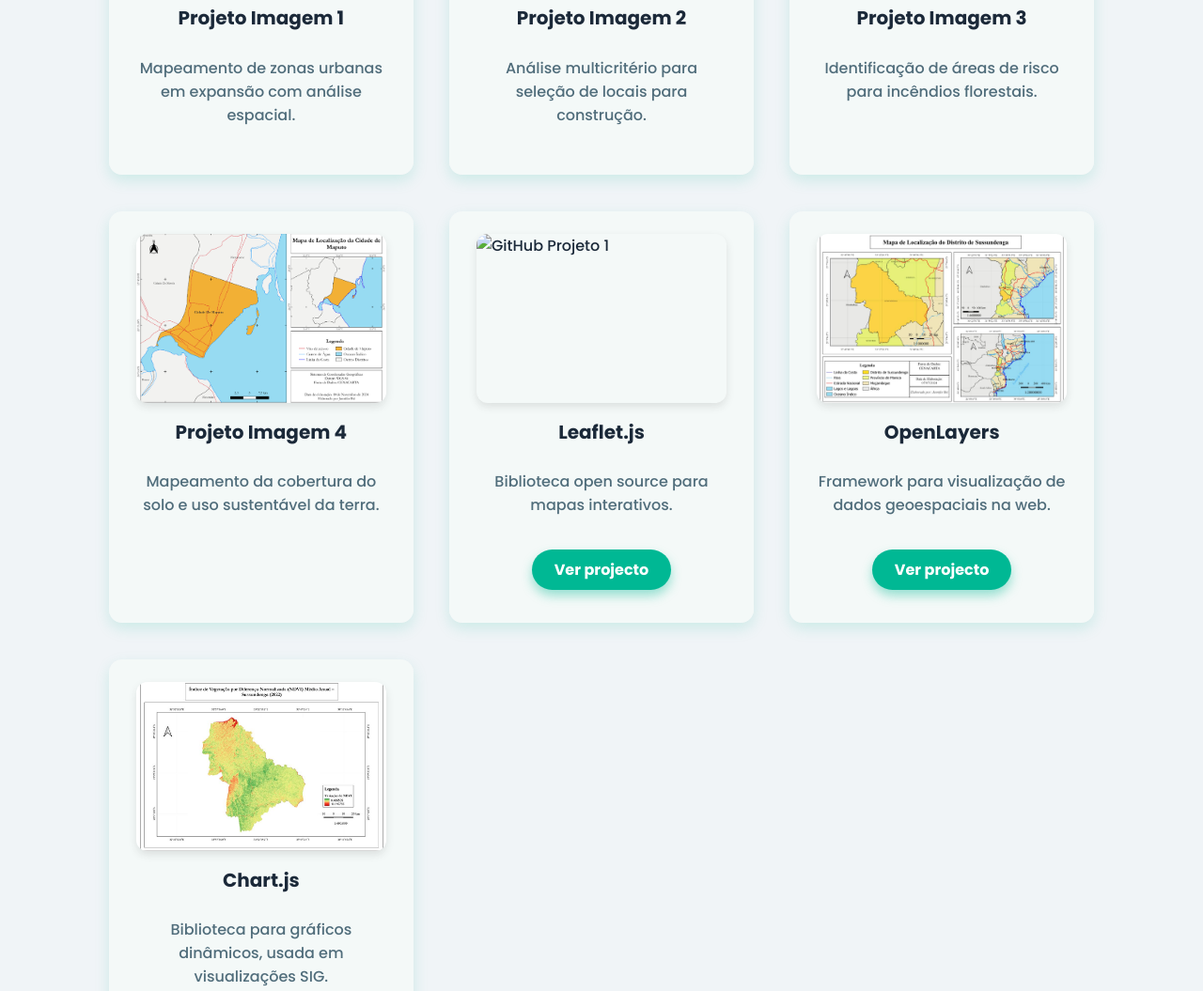
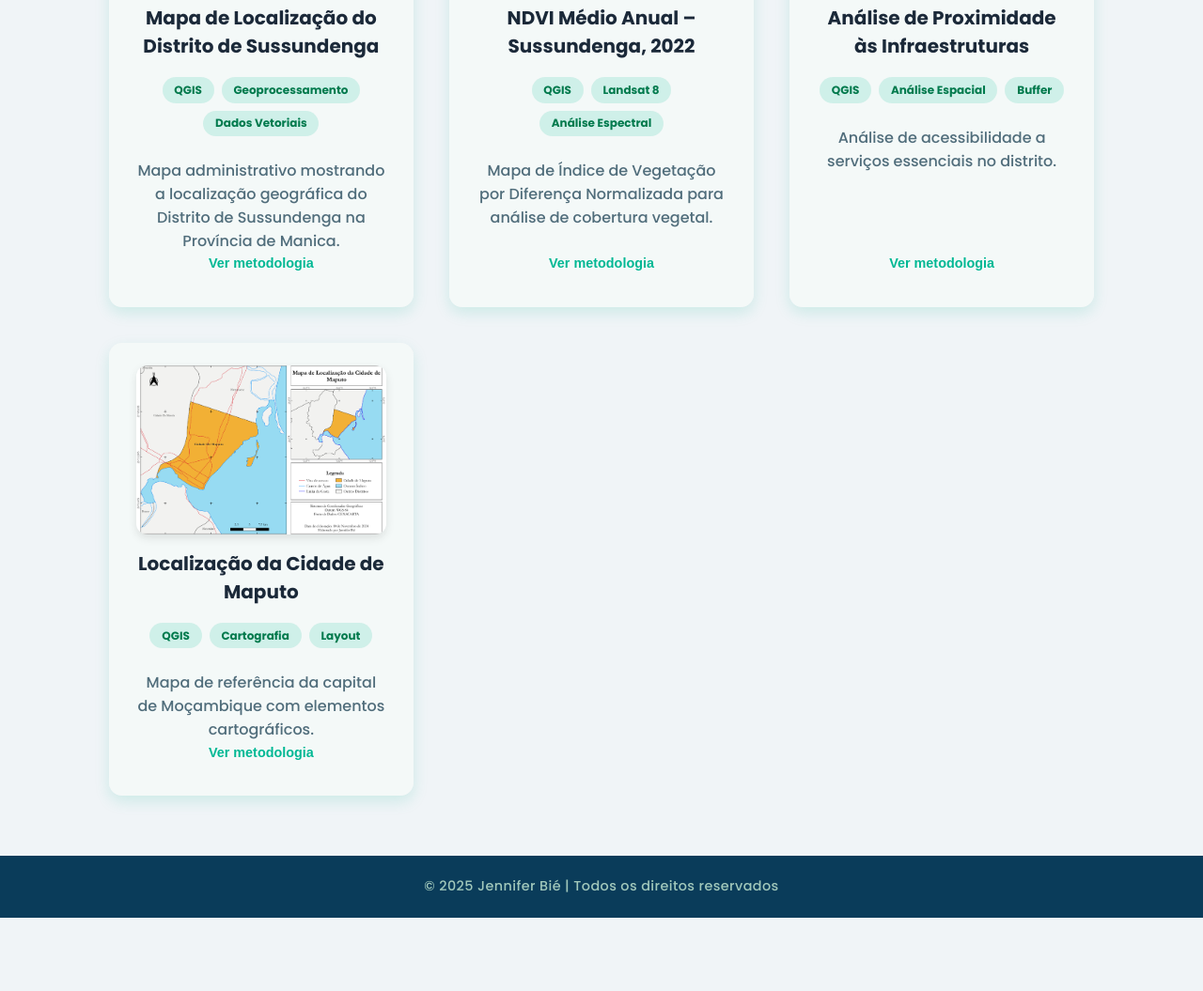
Before and after one commit to jenniferbie/portfolio-jennifer-bie, a plain HTML site: page index.html in a window 1280 px wide. Shown: the part 2036-3091 px from the top of the page at 94% size. After the commit the page ends 3013 px from the top, so only its background shows below. Drawn offline with Linux system fonts and the light colour scheme.

```diff
--- a/index.html
+++ b/index.html
@@ -20,7 +20,7 @@
     position: relative;
     overflow-x: hidden;
   }
-  /* Fundo mapa do mundo suave */
+
   body::before {
     content: "";
     position: fixed;
@@ -124,7 +124,6 @@
     fill: white;
   }
 
-  /* Ferramentas e Tecnologias - fundo transparente para mostrar o mapa */
   .ferramentas {
     background: rgba(255, 255, 255, 0.4);
     border-left: 6px solid #00b894;
@@ -178,7 +177,6 @@
     text-align: center;
   }
 
-  /* Habilidades - mesmo estilo transparente */
   .habilidades {
     background: rgba(255, 255, 255, 0.4);
     border-left: 6px solid #00b894;
@@ -217,7 +215,6 @@
     left: 0;
   }
 
-  /* Projetos */
   .projects-section h2 {
     font-weight: 700;
     font-size: 2.2rem;
@@ -270,22 +267,60 @@
     color: #506d7b;
     text-align: center;
     flex-grow: 1;
+    margin-bottom: 0.5rem;
   }
-  .project a {
-    margin-top: 1.2rem;
-    background-color: #00b894;
-    color: white;
-    text-decoration: none;
-    padding: 0.55rem 1.5rem;
-    border-radius: 30px;
+
+  /* NOVOS ESTILOS ADICIONADOS */
+  .tech-badge {
+    display: flex;
+    gap: 0.5rem;
+    flex-wrap: wrap;
+    justify-content: center;
+    margin: 0.5rem 0;
+  }
+
+  .tech-badge span {
+    background: rgba(0,184,148,0.15);
+    color: #007a4d;
+    padding: 0.3rem 0.8rem;
+    border-radius: 20px;
+    font-size: 0.75rem;
     font-weight: 600;
-    box-shadow: 0 6px 12px rgba(0, 184, 148, 0.4);
-    transition: background-color 0.3s ease, transform 0.25s ease;
+  }
+
+  .ver-mais {
+    background: none;
+    border: none;
+    color: #00b894;
+    font-weight: 600;
+    cursor: pointer;
+    font-size: 0.9rem;
+    padding: 0.2rem 0.5rem;
+    margin-top: -0.5rem;
     display: inline-block;
   }
-  .project a:hover {
-    background-color: #018e67;
-    transform: scale(1.05);
+
+  .ver-mais:hover {
+    text-decoration: underline;
+  }
+
+  .methodology {
+    display: none;
+    font-size: 0.9rem;
+    text-align: left;
+    padding: 0.5rem;
+    margin-top: 0.5rem;
+    border-top: 1px dashed #00b894;
+    width: 100%;
+  }
+
+  .methodology ul {
+    padding-left: 1.2rem;
+  }
+
+  .methodology li {
+    margin-bottom: 0.3rem;
+    line-height: 1.4;
   }
 
   footer {
@@ -298,7 +333,6 @@
     letter-spacing: 0.4px;
   }
 
-  /* Modal zoom imagem */
   .modal {
     display: none;
     position: fixed;
@@ -435,42 +469,83 @@
     <h2>Meus Projectos</h2>
     <div class="projects">
       <div class="project">
-        <img src="loca.jpeg" alt="Projeto Imagem 1" data-zoom="loca.jpeg" />
-        <h3>Projeto Imagem 1</h3>
-        <p>Mapeamento de zonas urbanas em expansão com análise espacial.</p>
+        <img src="loca.jpeg" alt="Mapa de Localização do Distrito de Sussundenga" data-zoom="loca.jpeg" />
+        <h3>Mapa de Localização do Distrito de Sussundenga</h3>
+        <div class="tech-badge">
+          <span>QGIS</span>
+          <span>Geoprocessamento</span>
+          <span>Dados Vetoriais</span>
+        </div>
+        <p>Mapa administrativo mostrando a localização geográfica do Distrito de Sussundenga na Província de Manica.</p>
+        <button class="ver-mais">Ver metodologia</button>
+        <div class="methodology">
+          <strong>Metodologia:</strong>
+          <ul>
+            <li><strong>Dados:</strong> Limites administrativos do INE (2022), estradas do OpenStreetMap</li>
+            <li><strong>Processos:</strong> Georreferenciamento, ajuste de projeção (WGS84), simbologia categorizada</li>
+            <li><strong>Análises:</strong> Cálculo de áreas, densidade populacional</li>
+          </ul>
+        </div>
       </div>
+
       <div class="project">
-        <img src="ndvi.jpeg" alt="Projeto Imagem 2" data-zoom="ndvi.jpeg" />
-        <h3>Projeto Imagem 2</h3>
-        <p>Análise multicritério para seleção de locais para construção.</p>
+        <img src="ndvi.jpeg" alt="NDVI Médio Anual – Sussundenga, 2022" data-zoom="ndvi.jpeg" />
+        <h3>NDVI Médio Anual – Sussundenga, 2022</h3>
+        <div class="tech-badge">
+          <span>QGIS</span>
+          <span>Landsat 8</span>
+          <span>Análise Espectral</span>
+        </div>
+        <p>Mapa de Índice de Vegetação por Diferença Normalizada para análise de cobertura vegetal.</p>
+        <button class="ver-mais">Ver metodologia</button>
+        <div class="methodology">
+          <strong>Metodologia:</strong>
+          <ul>
+            <li><strong>Dados:</strong> Imagens Landsat 8 (2022), máscara de nuvens</li>
+            <li><strong>Processos:</strong> Cálculo NDVI, classificação de densidade vegetal</li>
+            <li><strong>Ferramentas:</strong> Plugin Semi-Automatic Classification</li>
+          </ul>
+        </div>
       </div>
+
       <div class="project">
-        <img src="image.png" alt="Projeto Imagem 3" data-zoom="image.png" />
-        <h3>Projeto Imagem 3</h3>
-        <p>Identificação de áreas de risco para incêndios florestais.</p>
+        <img src="image.png" alt="Análise de Proximidade às Infraestruturas" data-zoom="image.png" />
+        <h3>Análise de Proximidade às Infraestruturas</h3>
+        <div class="tech-badge">
+          <span>QGIS</span>
+          <span>Análise Espacial</span>
+          <span>Buffer</span>
+        </div>
+        <p>Análise de acessibilidade a serviços essenciais no distrito.</p>
+        <button class="ver-mais">Ver metodologia</button>
+        <div class="methodology">
+          <strong>Metodologia:</strong>
+          <ul>
+            <li><strong>Dados:</strong> Localização de escolas, centros de saúde (INE 2023)</li>
+            <li><strong>Processos:</strong> Análise de buffers (500m, 1km, 2km), sobreposição espacial</li>
+            <li><strong>Saídas:</strong> Mapas de áreas prioritárias para intervenção</li>
+          </ul>
+        </div>
       </div>
+
       <div class="project">
-        <img src="mapa2.png" alt="Projeto Imagem 4" data-zoom="mapa2.png" />
-        <h3>Projeto Imagem 4</h3>
-        <p>Mapeamento da cobertura do solo e uso sustentável da terra.</p>
-      </div>
-      <div class="project">
-        <img src="imagens/github-projeto1.jpg" alt="GitHub Projeto 1" data-zoom="imagens/github-projeto1.jpg" />
-        <h3>Leaflet.js</h3>
-        <p>Biblioteca open source para mapas interativos.</p>
-        <a href="https://github.com/Leaflet/Leaflet" target="_blank" rel="noopener noreferrer">Ver projecto</a>
-      </div>
-      <div class="project">
-        <img src="loca.jpeg" alt="GitHub Projeto 2" data-zoom="loca.jpeg" />
-        <h3>OpenLayers</h3>
-        <p>Framework para visualização de dados geoespaciais na web.</p>
-        <a href="https://github.com/openlayers/openlayers" target="_blank" rel="noopener noreferrer">Ver projecto</a>
-      </div>
-      <div class="project">
-        <img src="ndvi.jpeg" alt="GitHub Projeto 3" data-zoom="ndvi.jpeg" />
-        <h3>Chart.js</h3>
-        <p>Biblioteca para gráficos dinâmicos, usada em visualizações SIG.</p>
-        <a href="https://github.com/chartjs/Chart.js" target="_blank" rel="noopener noreferrer">Ver projecto</a>
+        <img src="mapa2.png" alt="Localização da Cidade de Maputo" data-zoom="mapa2.png" />
+        <h3>Localização da Cidade de Maputo</h3>
+        <div class="tech-badge">
+          <span>QGIS</span>
+          <span>Cartografia</span>
+          <span>Layout</span>
+        </div>
+        <p>Mapa de referência da capital de Moçambique com elementos cartográficos.</p>
+        <button class="ver-mais">Ver metodologia</button>
+        <div class="methodology">
+          <strong>Metodologia:</strong>
+          <ul>
+            <li><strong>Dados:</strong> Limites municipais, rede viária principal</li>
+            <li><strong>Elementos:</strong> Escala gráfica, rosa dos ventos, legenda hierarquizada</li>
+            <li><strong>Técnicas:</strong> Harmonização cromática, hierarquia visual</li>
+          </ul>
+        </div>
       </div>
     </div>
   </section>
@@ -485,32 +560,39 @@
 </div>
 
 <script>
+  // Modal para zoom de imagens
   const modal = document.getElementById('modal');
   const modalImg = document.getElementById('modal-img');
 
-  // Adiciona evento de clique a todas as imagens com data-zoom
   document.querySelectorAll('img[data-zoom]').forEach(img => {
-    img.style.cursor = 'zoom-in';
     img.addEventListener('click', function() {
       const imgSrc = this.getAttribute('data-zoom') || this.src;
       modalImg.src = imgSrc;
       modal.classList.add('active');
-      document.body.style.overflow = 'hidden'; // Desabilita scroll
+      document.body.style.overflow = 'hidden';
     });
   });
 
-  // Fecha o modal ao clicar nele
   modal.addEventListener('click', function() {
     modal.classList.remove('active');
-    document.body.style.overflow = ''; // Habilita scroll
+    document.body.style.overflow = '';
   });
 
-  // Fecha o modal com a tecla ESC
   document.addEventListener('keydown', function(e) {
     if (e.key === 'Escape' && modal.classList.contains('active')) {
       modal.classList.remove('active');
-      document.body.style.overflow = ''; // Habilita scroll
+      document.body.style.overflow = '';
     }
+  });
+
+  // Funcionalidade "Ver metodologia"
+  document.querySelectorAll('.ver-mais').forEach(btn => {
+    btn.addEventListener('click', function(e) {
+      e.preventDefault();
+      const methodology = this.nextElementSibling;
+      methodology.style.display = methodology.style.display === 'block' ? 'none' : 'block';
+      this.textContent = methodology.style.display === 'block' ? 'Ver menos' : 'Ver metodologia';
+    });
   });
 </script>
 
```
